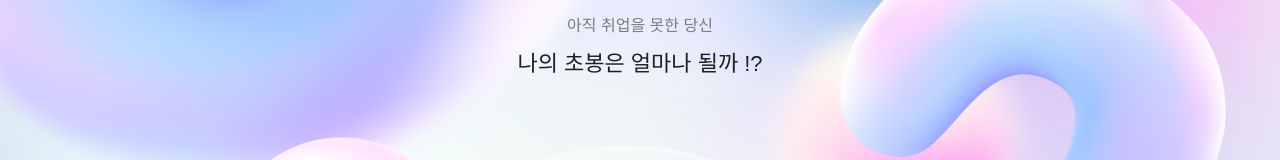
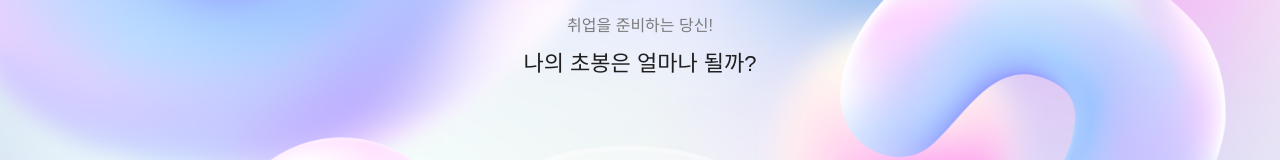
Before and after one commit to nowLeezi/ys-mbti, a plain HTML site: page index.html in a window 1280 px wide. Shown: the top 160 px of the page. Drawn offline with nearby package versions, Linux system fonts and the light colour scheme.

Commit message:
Add files via upload

```diff
--- a/index.html
+++ b/index.html
@@ -16,8 +16,8 @@
 </head>
 <body class="container">
     <article class="start">
-        <h1 class="title16 mt-3">아직 취업을 못한 당신</h1>
-        <h2 class="title24 mt-2">나의 초봉은 얼마나 될까 !?</h2>
+        <h1 class="title16 mt-3">취업을 준비하는 당신!</h1>
+        <h2 class="title24 mt-2">나의 초봉은 얼마나 될까?</h2>
         <img class="main_bn" src="./img/main.png" alt="main_bn">
         <button type="button" class="start_btn btn btn-primary mb-5" onclick="start();">테스트 시작하기</button>
     </article>
```
